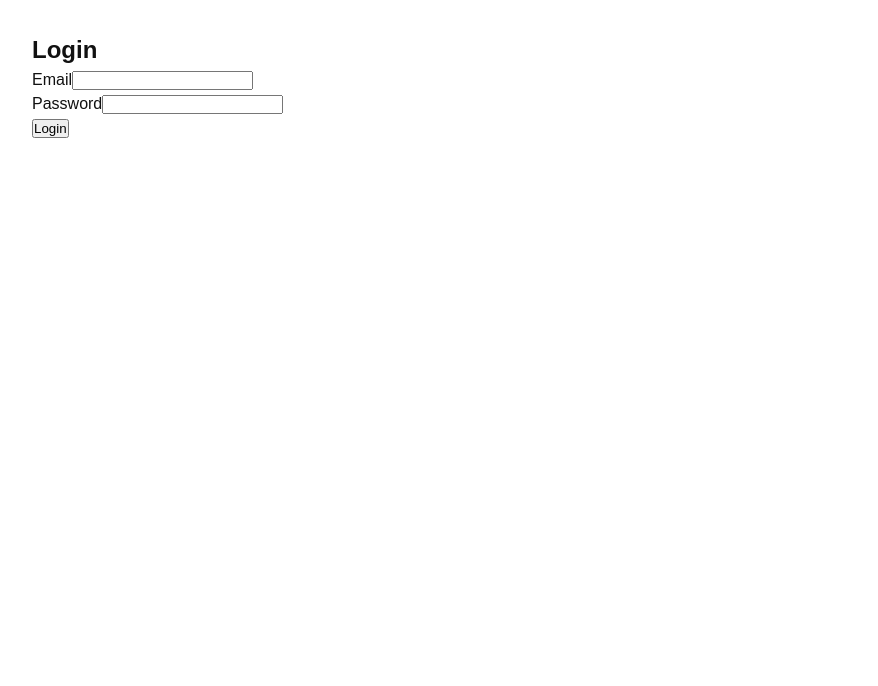
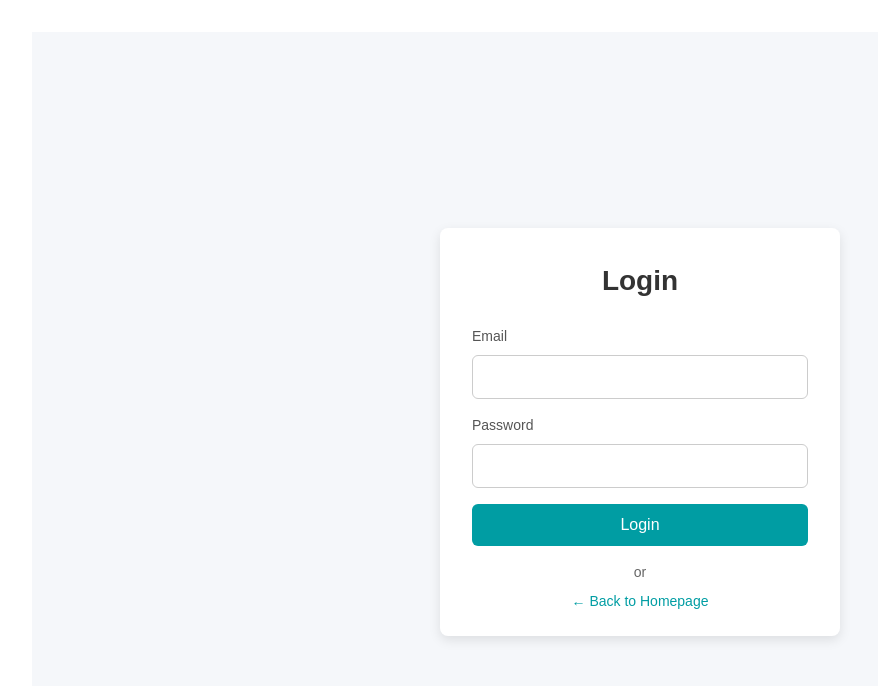
Before and after one commit to jmhelmy/therascript, a Next.js app: page /login in a window 1280 px wide. Shown: the top 686 px of the page, without its empty margins (0-878 px from the left). Built offline with nearby package versions, Linux system fonts and the light colour scheme; no server answers.

Commit message:
even more visual changes

```diff
--- /dev/null
+++ b/src/app/login/LoginPage.module.css
@@ -0,0 +1,116 @@
+/* LoginPage.module.css */
+
+.wrapper {
+    display: flex;
+    align-items: center;
+    justify-content: center;
+    min-height: 100vh;
+    padding: 1rem;
+    background-color: #f5f7fa;
+  }
+
+  .card {
+    width: 100%;
+    max-width: 400px;
+    background: #ffffff;
+    border-radius: 0.5rem;
+    padding: 2rem;
+    box-shadow: 0 4px 12px rgba(0, 0, 0, 0.1);
+  }
+
+  .title {
+    font-size: 1.75rem;
+    font-weight: 700;
+    margin-bottom: 1.5rem;
+    text-align: center;
+    color: #333333;
+  }
+
+  .formGroup {
+    margin-bottom: 1rem;
+  }
+
+  .label {
+    display: block;
+    margin-bottom: 0.5rem;
+    font-size: 0.875rem;
+    color: #555555;
+  }
+
+  .input {
+    width: 100%;
+    padding: 0.75rem 1rem;
+    border: 1px solid #cccccc;
+    border-radius: 0.375rem;
+    font-size: 1rem;
+    transition: border-color 0.2s, box-shadow 0.2s;
+  }
+
+  .input:focus {
+    outline: none;
+    border-color: #3b82f6;
+    box-shadow: 0 0 0 3px rgba(59, 130, 246, 0.3);
+  }
+
+  .error {
+    color: #e53e3e;
+    font-size: 0.875rem;
+    margin-bottom: 1rem;
+  }
+
+  .buttonPrimary {
+    width: 100%;
+    padding: 0.75rem;
+    font-size: 1rem;
+    font-weight: 500;
+    color: #ffffff;
+    background-color: #009DA3;
+    border: none;
+    border-radius: 0.375rem;
+    cursor: pointer;
+    transition: background-color 0.2s;
+  }
+
+  .buttonPrimary:hover {
+    background-color: #2563eb;
+  }
+
+  .buttonVerify {
+    background-color: #10b981;
+  }
+
+  .buttonVerify:hover {
+    background-color: #059669;
+  }
+
+  .recaptchaContainer {
+    margin-top: 1rem;
+    text-align: center;
+  }
+
+  @media (max-width: 480px) {
+    .card {
+      padding: 1.5rem;
+    }
+  }
+
+
+.orText {
+    text-align: center;
+    margin: 1rem 0 0.5rem;
+    color: #666;
+    font-size: 0.875rem;
+  }
+
+  .homeLink {
+    display: block;
+    text-align: center;
+    font-size: 0.875rem;
+    color: #009DA3;
+    text-decoration: none;
+    margin-bottom: -0.5rem; /* pull it a bit closer to the form */
+  }
+
+  .homeLink:hover {
+    text-decoration: underline;
+  }
--- a/src/app/login/page.tsx
+++ b/src/app/login/page.tsx
@@ -1,10 +1,10 @@
 "use client";
 
 import { useState } from "react";
+import Link from "next/link";
 import { useRouter } from "next/navigation";
 import {
   signInWithEmailAndPassword,
-  sendSignInLinkToEmail,
   RecaptchaVerifier,
   MultiFactorResolver,
   PhoneAuthProvider,
@@ -12,59 +12,49 @@ import {
   signInWithCredential,
 } from "firebase/auth";
 import { auth } from "@/lib/auth";
+import styles from "./LoginPage.module.css";
 
 let recaptchaVerifier: RecaptchaVerifier;
 
 export default function LoginPage() {
-  const [email, setEmail] = useState("");
-  const [password, setPassword] = useState("");
-  const [error, setError] = useState("");
-  const [showMfaPrompt, setShowMfaPrompt] = useState(false);
-  const [verificationId, setVerificationId] = useState("");
-  const [smsCode, setSmsCode] = useState("");
-  const [resolver, setResolver] = useState<MultiFactorResolver | null>(null);
   const router = useRouter();
 
-  const handleLogin = async (e: React.FormEvent<HTMLFormElement>) => {
+  const [email, setEmail]                   = useState("");
+  const [password, setPassword]             = useState("");
+  const [error, setError]                   = useState("");
+  const [showMfaPrompt, setShowMfaPrompt]   = useState(false);
+  const [verificationId, setVerificationId] = useState("");
+  const [smsCode, setSmsCode]               = useState("");
+  const [resolver, setResolver]             = useState<MultiFactorResolver | null>(null);
+
+  const handleLogin = async (e: React.FormEvent) => {
     e.preventDefault();
     setError("");
-
     try {
       await signInWithEmailAndPassword(auth, email, password);
-      router.push("/dashboard"); // Redirect to dashboard on successful login
+      router.push("/dashboard");
     } catch (err: any) {
-      console.error("Login error:", err);
       if (err.code === "auth/multi-factor-auth-required") {
-        const multiFactorResolver = err.resolver as MultiFactorResolver;
-        setResolver(multiFactorResolver);
+        const mfr = err.resolver as MultiFactorResolver;
+        setResolver(mfr);
         setShowMfaPrompt(true);
-
-        // Assuming the first factor is phone for simplicity
-        const phoneInfo = multiFactorResolver.hints[0];
+        const phoneInfo = mfr.hints[0];
         if (phoneInfo.factorId === PhoneMultiFactorGenerator.FACTOR_ID) {
-          const phoneAuthProvider = new PhoneAuthProvider(auth);
+          const provider = new PhoneAuthProvider(auth);
           if (!recaptchaVerifier) {
-            recaptchaVerifier = new RecaptchaVerifier(auth, 'recaptcha-container', {
-              'size': 'invisible',
-              'callback': (response: any) => {
-                // reCAPTCHA solved, a response is returned
-              },
-              'expired-callback': () => {
-                // Response expired. Ask user to solve reCAPTCHA again.
-                setError("reCAPTCHA expired. Please try again.");
-              }
-            });
+            recaptchaVerifier = new RecaptchaVerifier(
+              auth,
+              "recaptcha-container",
+              { size: "invisible", callback: () => {}, "expired-callback": () => setError("reCAPTCHA expired. Try again.") }
+            );
           }
-          const verificationId = await phoneAuthProvider.verifyPhoneNumber(
-            {
-              phoneNumber: phoneInfo.phoneNumber,
-              session: multiFactorResolver.session,
-            },
+          const id = await provider.verifyPhoneNumber(
+            { phoneNumber: phoneInfo.phoneNumber, session: mfr.session },
             recaptchaVerifier
           );
-          setVerificationId(verificationId);
+          setVerificationId(id);
         } else {
-          setError("Unsupported MFA factor type.");
+          setError("Unsupported MFA factor.");
         }
       } else {
         setError(err.message);
@@ -72,87 +62,90 @@ export default function LoginPage() {
     }
   };
 
-  const handleMfaSignIn = async (e: React.FormEvent<HTMLFormElement>) => {
+  const handleMfaSignIn = async (e: React.FormEvent) => {
     e.preventDefault();
     setError("");
-
+    if (!resolver || !verificationId) {
+      setError("Missing MFA details.");
+      return;
+    }
     try {
-      if (resolver && verificationId && smsCode) {
-        const phoneAuthCredential = PhoneAuthProvider.credential(
-          verificationId,
-          smsCode
-        );
-        const multiFactorCredential = PhoneMultiFactorGenerator.credentialFromCredential(
-          phoneAuthCredential
-        );
-        await signInWithCredential(resolver, multiFactorCredential);
-        router.push("/dashboard"); // Redirect to dashboard on successful MFA completion
-      } else {
-        setError("Missing MFA details.");
-      }
+      const phoneCred = PhoneAuthProvider.credential(verificationId, smsCode);
+      const multiCred = PhoneMultiFactorGenerator.credentialFromCredential(phoneCred)!;
+      await signInWithCredential(resolver, multiCred);
+      router.push("/dashboard");
     } catch (err: any) {
-      console.error("MFA sign-in error:", err);
       setError(err.message);
     }
   };
 
   return (
-    <div className="min-h-screen flex items-center justify-center bg-gray-100">
-      <div className="max-w-md w-full bg-white p-8 rounded shadow-md">
-        <h2 className="text-2xl font-bold mb-6 text-center">Login</h2>
-        {!showMfaPrompt ? (
+    <div className={styles.wrapper}>
+      <div className={styles.card}>
+        <h2 className={styles.title}>Login</h2>
+
+        { !showMfaPrompt ? (
           <form onSubmit={handleLogin}>
-            <div className="mb-4">
-              <label className="block text-gray-700">Email</label>
+            <div className={styles.formGroup}>
+              <label htmlFor="email" className={styles.label}>Email</label>
               <input
+                id="email"
                 type="email"
-                className="w-full px-3 py-2 border rounded"
+                className={styles.input}
                 value={email}
-                onChange={(e) => setEmail(e.target.value)}
+                onChange={e => setEmail(e.target.value)}
                 required
               />
             </div>
-            <div className="mb-4">
-              <label className="block text-gray-700">Password</label>
+
+            <div className={styles.formGroup}>
+              <label htmlFor="password" className={styles.label}>Password</label>
               <input
+                id="password"
                 type="password"
-                className="w-full px-3 py-2 border rounded"
+                className={styles.input}
                 value={password}
-                onChange={(e) => setPassword(e.target.value)}
+                onChange={e => setPassword(e.target.value)}
                 required
               />
             </div>
-            {error && <p className="text-red-500 text-sm mb-4">{error}</p>}
-            <button
-              type="submit"
-              className="w-full bg-blue-500 text-white py-2 rounded hover:bg-blue-600"
-            >
+
+            {error && <p className={styles.error}>{error}</p>}
+
+            <button type="submit" className={styles.buttonPrimary}>
               Login
             </button>
           </form>
         ) : (
           <form onSubmit={handleMfaSignIn}>
-            <p className="mb-4">Please enter the verification code sent to your phone.</p>
-            <div className="mb-4">
-              <label className="block text-gray-700">SMS Code</label>
+            <p>Please enter the verification code sent to your phone.</p>
+            <div className={styles.formGroup}>
+              <label htmlFor="smsCode" className={styles.label}>SMS Code</label>
               <input
+                id="smsCode"
                 type="text"
-                className="w-full px-3 py-2 border rounded"
+                className={styles.input}
                 value={smsCode}
-                onChange={(e) => setSmsCode(e.target.value)}
+                onChange={e => setSmsCode(e.target.value)}
                 required
               />
             </div>
-            {error && <p className="text-red-500 text-sm mb-4">{error}</p>}
+            {error && <p className={styles.error}>{error}</p>}
             <button
               type="submit"
-              className="w-full bg-green-500 text-white py-2 rounded hover:bg-green-600"
+              className={`${styles.buttonPrimary} ${styles.buttonVerify}`}
             >
               Verify Code
             </button>
           </form>
         )}
-        <div id="recaptcha-container"></div> {/* reCAPTCHA container */}
+
+        <div id="recaptcha-container" className={styles.recaptchaContainer} />
+
+        <p className={styles.orText}>or</p>
+        <Link href="/" className={styles.homeLink}>
+          ← Back to Homepage
+        </Link>
       </div>
     </div>
   );
```
Also changed, not shown: src/app/session/record/page.tsx (+12 -1 lines), src/components/TopNav.module.css (+57 -8 lines), src/components/TopNav.tsx (+34 -7 lines), public/couchicon2.png (added), 1 other file (tests, documents, lock files or other folders).
